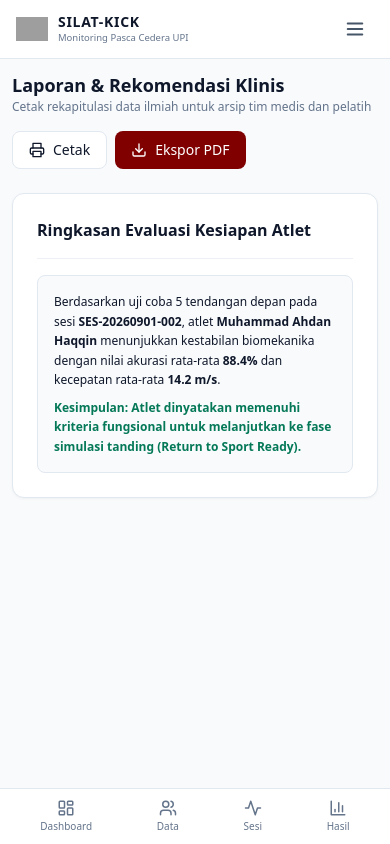
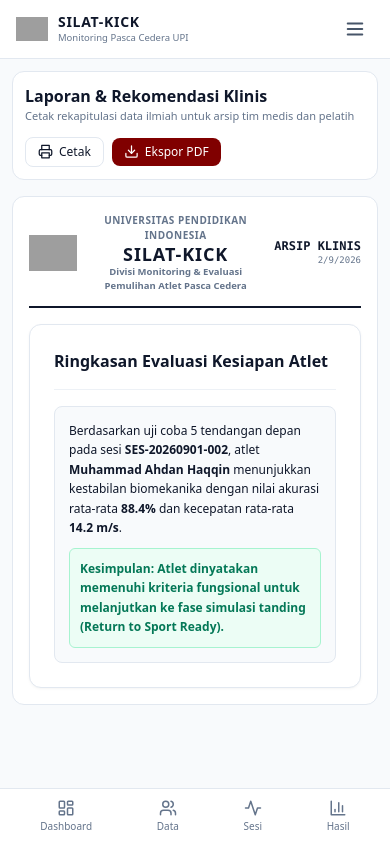
Before and after one commit to ahdan3543/silatkicklab, a React (Vite) app: page /laporan in a window 390 px wide. Built offline with nearby package versions, Linux system fonts and the light colour scheme; grey boxes are pictures that could not be loaded.

Commit message:
update logo

```diff
--- a/src/components/layout/Sidebar.tsx
+++ b/src/components/layout/Sidebar.tsx
@@ -10,14 +10,32 @@ import {
   X,
 } from 'lucide-react';
 
-// Komponen Logo Resmi UPI memanggil file dari folder public/
-const UpiLogo: React.FC<{ className?: string }> = ({ className = 'w-8 h-8' }) => (
-  <img
-    src="/logo-upi.png"
-    alt="Logo Universitas Pendidikan Indonesia"
-    className={`${className} object-contain`}
-  />
-);
+// Komponen Logo Resmi UPI memanggil gambar dari Google Drive
+const UpiLogo: React.FC<{ className?: string }> = ({ className = 'w-8 h-8' }) => {
+  const [hasError, setHasError] = useState(false);
+
+  if (hasError) {
+    return (
+      <svg viewBox="0 0 100 100" className={className} fill="none" xmlns="http://www.w3.org/2000/svg">
+        <circle cx="50" cy="50" r="48" fill="#800000" stroke="#F59E0B" strokeWidth="3" />
+        <circle cx="50" cy="50" r="38" fill="#FFFFFF" />
+        <path d="M50 14 L58 32 L78 34 L64 48 L68 68 L50 58 L32 68 L36 48 L22 34 L42 32 Z" fill="#800000" />
+        <circle cx="50" cy="48" r="12" fill="#F59E0B" />
+        <text x="50" y="86" fontSize="10" fontWeight="900" fill="#FFFFFF" textAnchor="middle" fontFamily="sans-serif">UPI</text>
+      </svg>
+    );
+  }
+
+  return (
+    <img
+      src="https://lh3.googleusercontent.com/d/196_EpzcqTAhpRq7lb-e3dITxelXnpxmR"
+      alt="Logo Universitas Pendidikan Indonesia"
+      onError={() => setHasError(true)}
+      className={`${className} object-contain shrink-0`}
+      loading="eager"
+    />
+  );
+};
 
 const navItems = [
   { path: '/', label: 'Dashboard', icon: LayoutDashboard },
--- a/src/pages/AnalysisReportPage.tsx
+++ b/src/pages/AnalysisReportPage.tsx
@@ -16,18 +16,33 @@ import { AnalysisReport } from '../types/report';
 import { formatDate } from '../utils/formatters';
 import { MergedAttemptResult } from '../services/result/sessionSummaryEngine';
 
-// Logo UPI Vektor Resmi (100% Aman & Tidak Bergantung URL/Koneksi Luar)
-const UpiLogo: React.FC<{ className?: string }> = ({ className = 'w-16 h-16' }) => (
+// Logo UPI Resmi dari Google Drive dengan Fallback Vektor
+const UpiLogo: React.FC<{ className?: string }> = ({ className = 'w-16 h-16' }) => {
+  const [hasError, setHasError] = useState(false);
+
+  if (hasError) {
+    return (
       <svg viewBox="0 0 100 100" className={className} fill="none" xmlns="http://www.w3.org/2000/svg">
         <circle cx="50" cy="50" r="48" fill="#800000" stroke="#F59E0B" strokeWidth="3" />
         <circle cx="50" cy="50" r="38" fill="#FFFFFF" />
-    {/* Obor & Bunga Khas Lambang UPI */}
         <path d="M50 16 L58 34 L78 36 L64 50 L68 70 L50 60 L32 70 L36 50 L22 36 L42 34 Z" fill="#800000" />
         <circle cx="50" cy="50" r="13" fill="#F59E0B" />
         <circle cx="50" cy="50" r="9" fill="#800000" />
         <text x="50" y="86" fontSize="9" fontWeight="900" fill="#FFFFFF" textAnchor="middle" fontFamily="sans-serif">UPI</text>
       </svg>
     );
+  }
+
+  return (
+    <img
+      src="https://lh3.googleusercontent.com/d/196_EpzcqTAhpRq7lb-e3dITxelXnpxmR"
+      alt="Logo Universitas Pendidikan Indonesia"
+      onError={() => setHasError(true)}
+      className={`${className} object-contain shrink-0`}
+      loading="eager"
+    />
+  );
+};
 
 // Komponen Grafik Ringkas Terpadu
 const UnifiedPerformanceChart: React.FC<{
--- a/src/pages/ReportPage.tsx
+++ b/src/pages/ReportPage.tsx
@@ -1,35 +1,100 @@
-import React from 'react';
+import React, { useState } from 'react';
 import { Printer, Download } from 'lucide-react';
 import { Card } from '../components/ui/Card';
 import { Button } from '../components/ui/Button';
 import { mockSessions } from '../data/mockData';
 
+// Logo UPI Resmi dari Google Drive dengan Fallback Vektor
+const UpiLogo: React.FC<{ className?: string }> = ({ className = 'w-14 h-14' }) => {
+  const [hasError, setHasError] = useState(false);
+
+  if (hasError) {
+    return (
+      <svg viewBox="0 0 100 100" className={className} fill="none" xmlns="http://www.w3.org/2000/svg">
+        <circle cx="50" cy="50" r="48" fill="#800000" stroke="#F59E0B" strokeWidth="3" />
+        <circle cx="50" cy="50" r="38" fill="#FFFFFF" />
+        <path d="M50 14 L58 32 L78 34 L64 48 L68 68 L50 58 L32 68 L36 48 L22 34 L42 32 Z" fill="#800000" />
+        <circle cx="50" cy="48" r="12" fill="#F59E0B" />
+        <circle cx="50" cy="50" r="9" fill="#800000" />
+        <text x="50" y="86" fontSize="9" fontWeight="900" fill="#FFFFFF" textAnchor="middle" fontFamily="sans-serif">UPI</text>
+      </svg>
+    );
+  }
+
+  return (
+    <img
+      src="https://lh3.googleusercontent.com/d/196_EpzcqTAhpRq7lb-e3dITxelXnpxmR"
+      alt="Logo Universitas Pendidikan Indonesia"
+      onError={() => setHasError(true)}
+      className={`${className} object-contain shrink-0`}
+      loading="eager"
+    />
+  );
+};
+
 export const ReportPage: React.FC = () => {
+  const handlePrint = () => {
+    window.print();
+  };
+
   return (
-    <div className="space-y-6">
-      <div className="flex flex-col sm:flex-row sm:items-center justify-between gap-4">
+    <div className="space-y-4 md:space-y-6 pb-20 md:pb-8 font-sans text-dark print:p-0 print:m-0">
+      {/* Header Bar Aksi */}
+      <div className="print:hidden flex flex-col sm:flex-row sm:items-center justify-between gap-3 bg-white p-3 md:p-0 rounded-xl md:rounded-none border md:border-none border-dark-border">
         <div>
-          <h2 className="text-lg font-bold text-dark">Laporan & Rekomendasi Klinis</h2>
-          <p className="text-xs text-dark-secondary">
+          <h2 className="text-base md:text-lg font-bold text-dark">Laporan & Rekomendasi Klinis</h2>
+          <p className="text-[11px] md:text-xs text-dark-secondary">
             Cetak rekapitulasi data ilmiah untuk arsip tim medis dan pelatih
           </p>
         </div>
-        <div className="flex gap-2">
-          <Button variant="outline" icon={<Printer size={16} />}>Cetak</Button>
-          <Button icon={<Download size={16} />}>Ekspor PDF</Button>
+        <div className="flex items-center gap-2">
+          <Button variant="outline" size="sm" icon={<Printer size={15} />} onClick={handlePrint}>
+            Cetak
+          </Button>
+          <Button variant="primary" size="sm" icon={<Download size={15} />} onClick={handlePrint}>
+            Ekspor PDF
+          </Button>
         </div>
       </div>
 
+      {/* Lembar Dokumen Rekomendasi Klinis */}
+      <div className="bg-white border border-dark-border rounded-xl shadow-xs p-4 sm:p-6 space-y-4 print:border-none print:shadow-none print:p-0">
+        {/* Kop Surat Resmi */}
+        <div className="border-b-2 border-dark pb-3 flex items-center justify-between gap-3 sm:gap-4">
+          <div className="shrink-0">
+            <UpiLogo className="w-12 h-12 sm:w-14 sm:h-14" />
+          </div>
+          <div className="flex-1 text-center">
+            <h2 className="text-[10px] sm:text-[11px] font-bold uppercase tracking-wider text-dark-secondary">
+              Universitas Pendidikan Indonesia
+            </h2>
+            <h1 className="text-lg sm:text-xl font-black uppercase tracking-wider text-dark leading-tight">
+              SILAT-KICK
+            </h1>
+            <p className="text-[9.5px] sm:text-[10.5px] font-semibold text-dark-secondary">
+              Divisi Monitoring & Evaluasi Pemulihan Atlet Pasca Cedera
+            </p>
+          </div>
+          <div className="shrink-0 text-right font-mono text-[9px] text-dark-secondary">
+            <span className="block font-bold text-dark text-xs">ARSIP KLINIS</span>
+            <span>{new Date().toLocaleDateString('id-ID')}</span>
+          </div>
+        </div>
+
+        {/* Isi Rekomendasi */}
         <Card title="Ringkasan Evaluasi Kesiapan Atlet">
-        <div className="p-4 bg-slate-50 border border-dark-border rounded-lg space-y-2 text-xs leading-relaxed text-dark">
+          <div className="p-3.5 sm:p-4 bg-slate-50 border border-dark-border rounded-lg space-y-2.5 text-xs leading-relaxed text-dark">
             <p>
-            Berdasarkan uji coba 5 tendangan depan pada sesi <b>{mockSessions[0].sessionCode}</b>, atlet <b>{mockSessions[0].athleteName}</b> menunjukkan kestabilan biomekanika dengan nilai akurasi rata-rata <b>88.4%</b> dan kecepatan rata-rata <b>14.2 m/s</b>.
+              Berdasarkan uji coba 5 tendangan depan pada sesi <b>{mockSessions[0].sessionCode}</b>, atlet{' '}
+              <b>{mockSessions[0].athleteName}</b> menunjukkan kestabilan biomekanika dengan nilai akurasi rata-rata{' '}
+              <b>88.4%</b> dan kecepatan rata-rata <b>14.2 m/s</b>.
             </p>
-          <p className="text-emerald-700 font-semibold">
+            <p className="text-emerald-700 font-semibold bg-emerald-50 border border-emerald-200 p-2.5 rounded-md">
               Kesimpulan: Atlet dinyatakan memenuhi kriteria fungsional untuk melanjutkan ke fase simulasi tanding (Return to Sport Ready).
             </p>
           </div>
         </Card>
       </div>
+    </div>
   );
 };
```
Lines whose indentation alone changed are shown as unchanged.
